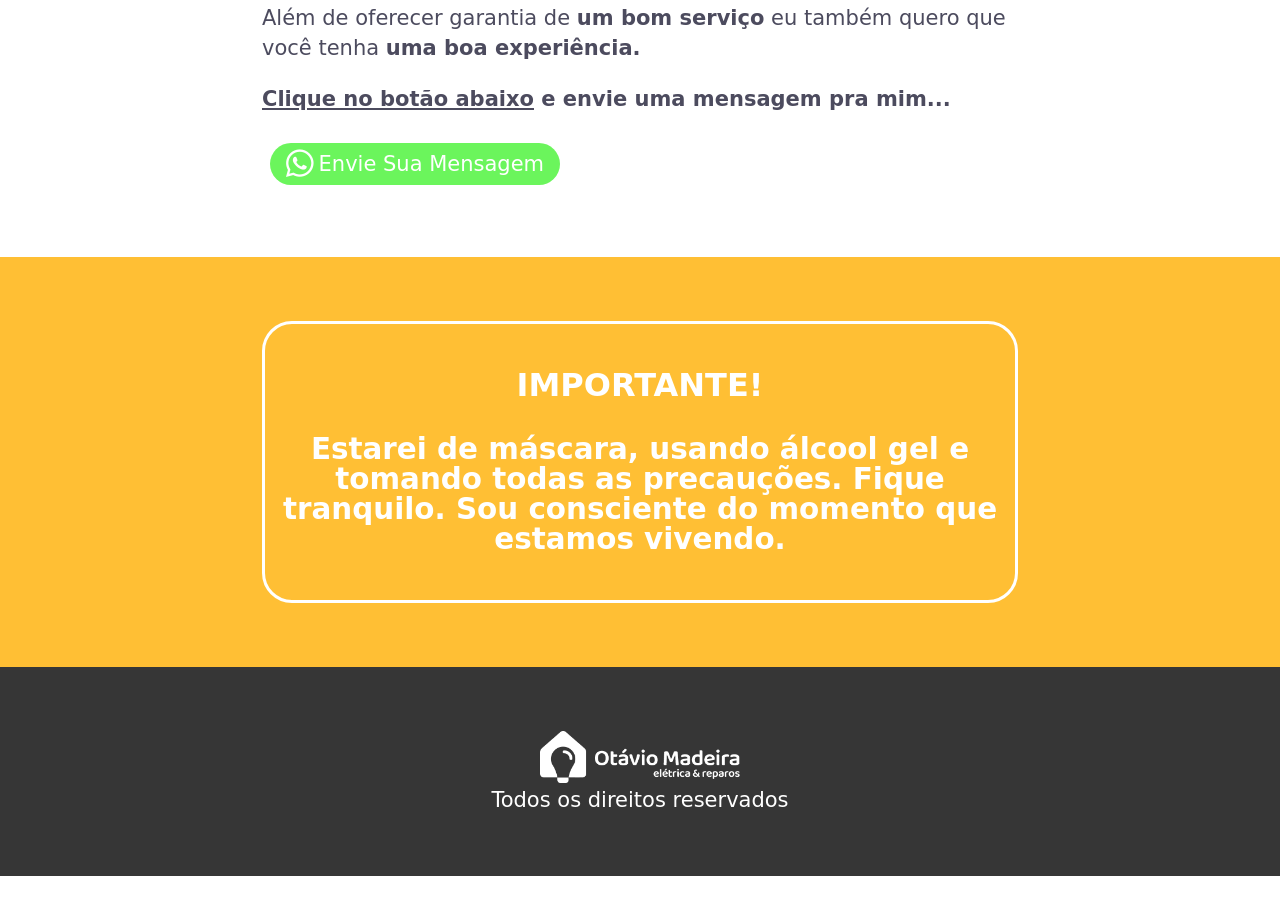
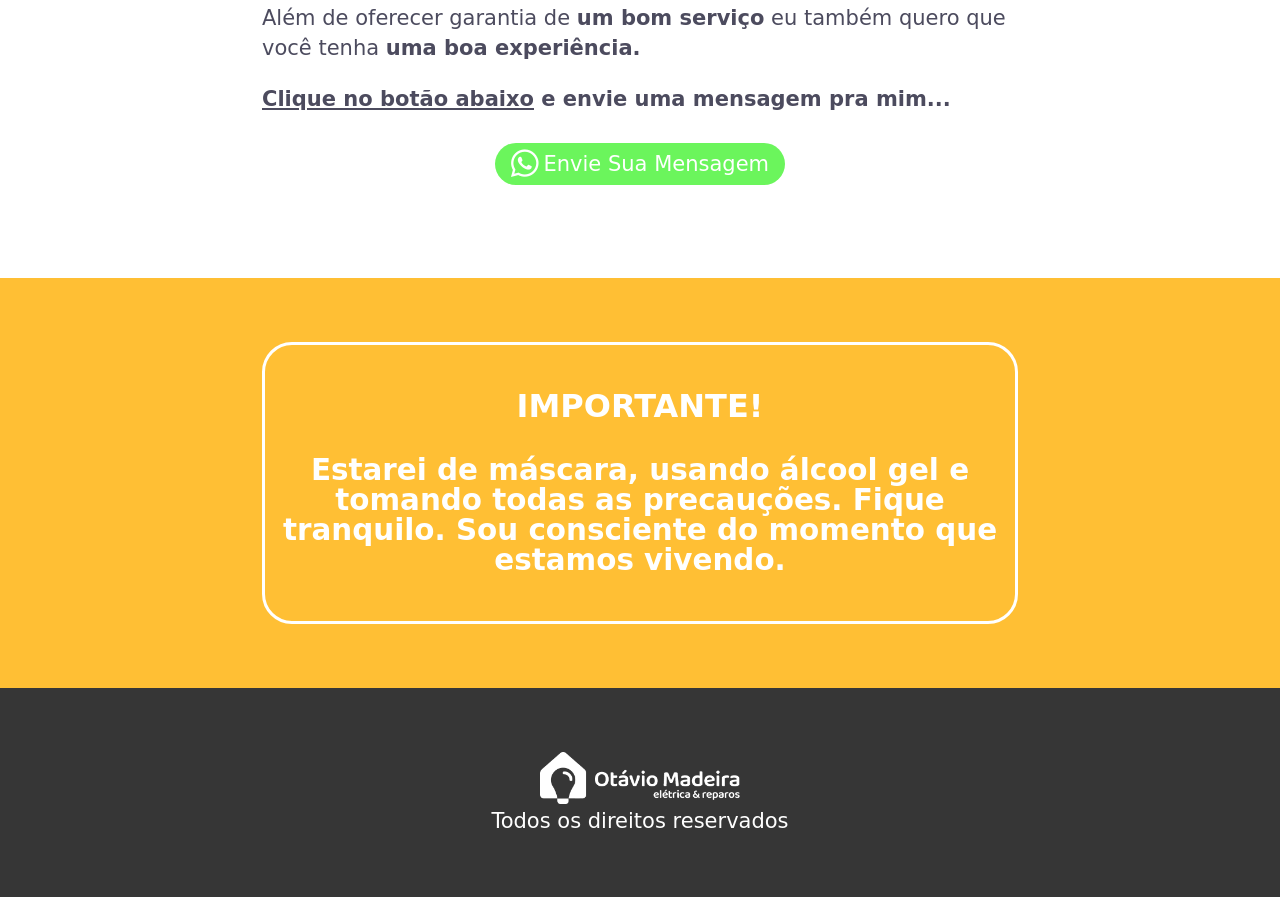
Before and after one commit to otaviomadeira/otaviomadeira.github.io, a plain HTML site: page index.html in a window 1280 px wide. Shown: the part 4647-5544 px from the top of the page. Before the commit the page ends 5523 px from the top, so only its background shows below. Drawn offline with Linux system fonts and the light colour scheme; a web font is replaced by a local one.

Commit message:
Alinhamento ultimo botão wpp

```diff
--- a/index.html
+++ b/index.html
@@ -367,9 +367,11 @@
                                     <u> Clique no botão abaixo</u> e envie uma mensagem pra mim...
                                 </strong>
                             </p>
-                            <a class="sectionFavores__button button" href="https://api.whatsapp.com/send?phone=5513981770757&text=Oi%20Ot%C3%A1vio%2C%20tudo%20bem%3F%20Gostaria%20de%20pedir%20um%20or%C3%A7amento.">
-                                <i class="fab fa-whatsapp"></i> Envie Sua Mensagem
-                            </a>
+                            <p class="center-xs">
+                                <a class="sectionFavores__button button" href="https://api.whatsapp.com/send?phone=5513981770757&text=Oi%20Ot%C3%A1vio%2C%20tudo%20bem%3F%20Gostaria%20de%20pedir%20um%20or%C3%A7amento.">
+                                    <i class="fab fa-whatsapp"></i> Envie Sua Mensagem
+                                </a>
+                            </p>
                         </div>
                     </div>
                 </div>
```
